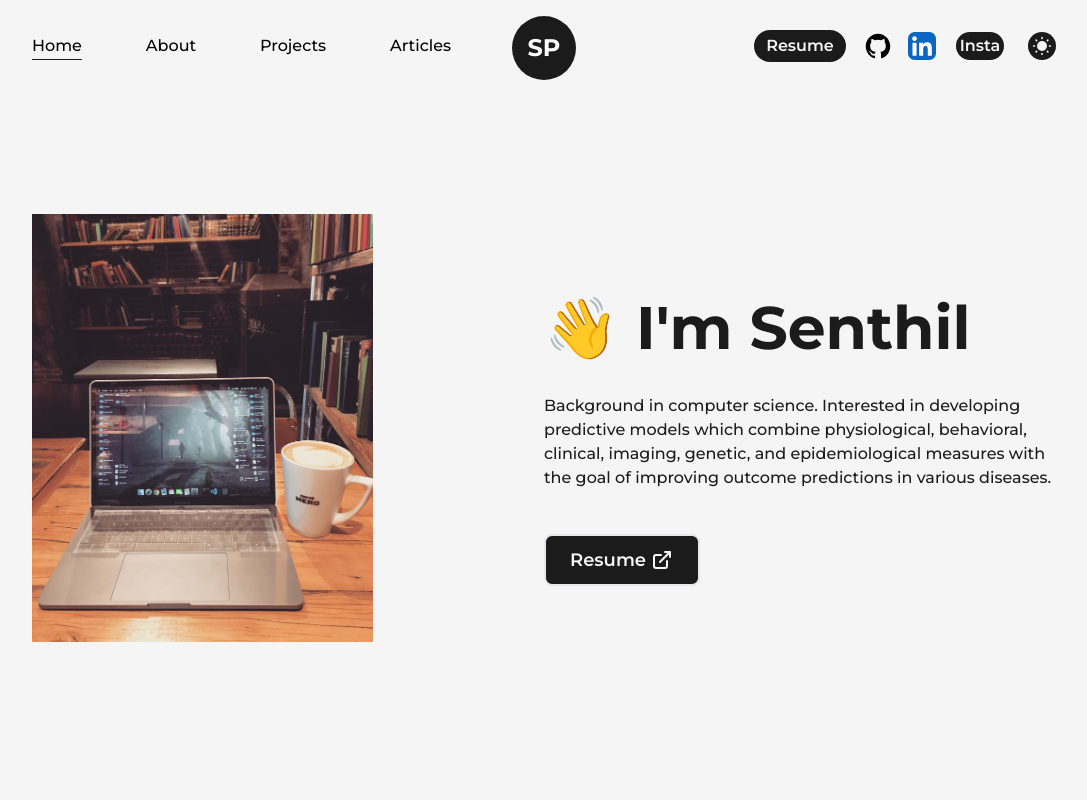
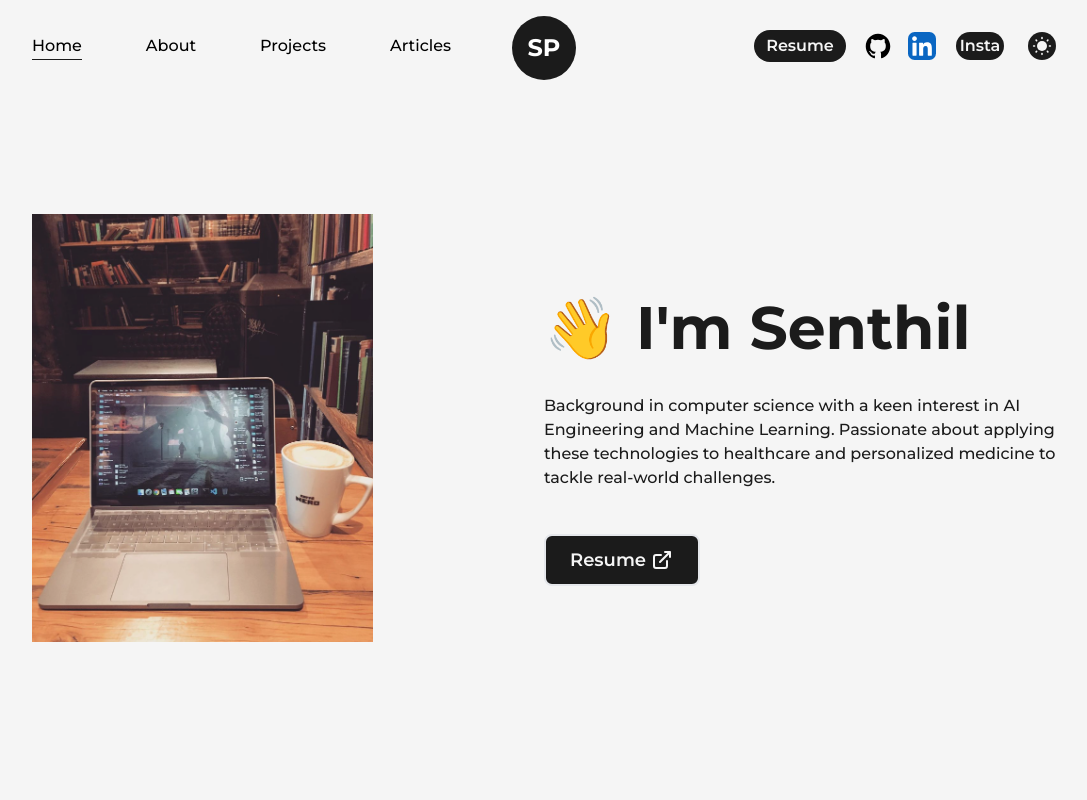
Before and after one commit to senthilcaesar/portfolio, a Next.js app: page / in a window 1280 px wide. Shown: the top 800 px of the page, without its empty margins (96-1183 px from the left). Built offline with nearby package versions, Linux system fonts and the light colour scheme.

Commit message:
Sigmoid function

```diff
--- a/src/pages/articles.js
+++ b/src/pages/articles.js
@@ -33,6 +33,7 @@ import mlr from "../../public/images/articles/mlr.png";
 import gdp from "../../public/images/articles/gdp.png";
 import zscore from "../../public/images/articles/z-score.png";
 import lrgd from "../../public/images/articles/lrgd.png";
+import lrsig from "../../public/images/articles/lrsig.png";
 
 import Layout from "@/components/Layout";
 import Link from "next/link";
@@ -323,6 +324,12 @@ export default function Articles() {
               link="https://woolly-revolve-fec.notion.site/Probability-and-Statistics-3a2fe4d606a24dea9bab76093b2bee68?pvs=4"
             />
             <FeaturedArticle
+              img={lrsig}
+              title="Sigmoid function and logistic regression"
+              time="10 min read"
+              link="https://woolly-revolve-fec.notion.site/Sigmoid-function-and-logistic-regression-196bdfa1611d80129490efac1e587719?pvs=4"
+            />
+            <FeaturedArticle
               img={lg}
               title="Logistic Regression"
               time="10 min read"
--- a/src/pages/index.js
+++ b/src/pages/index.js
@@ -46,10 +46,10 @@ export default function Home() {
               />
   {*/}
               <p className="mt-7 my-4 text-base font-medium md:text-sm sm:!text-xs">
-                Background in computer science. Interested in developing
-                predictive models which combine physiological, behavioral,
-                clinical, imaging, genetic, and epidemiological measures with
-                the goal of improving outcome predictions in various diseases.
+                Background in computer science with a keen interest in AI
+                Engineering and Machine Learning. Passionate about applying
+                these technologies to healthcare and personalized medicine to
+                tackle real-world challenges.
               </p>
               <div className="mt-2 flex items-center self-start lg:self-center">
                 <Link
```
Also changed, not shown: public/images/articles/lrsig.png (added).
